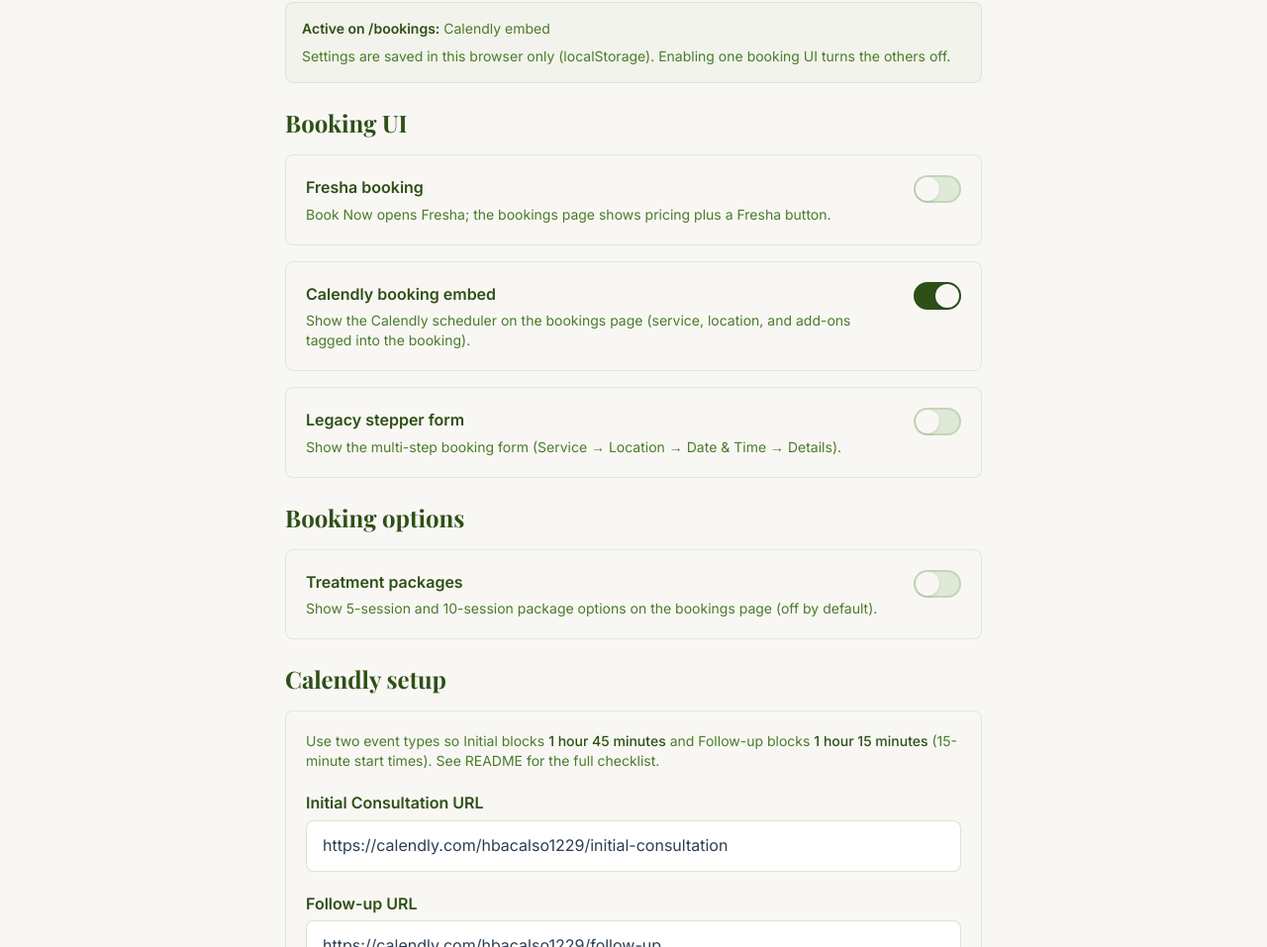
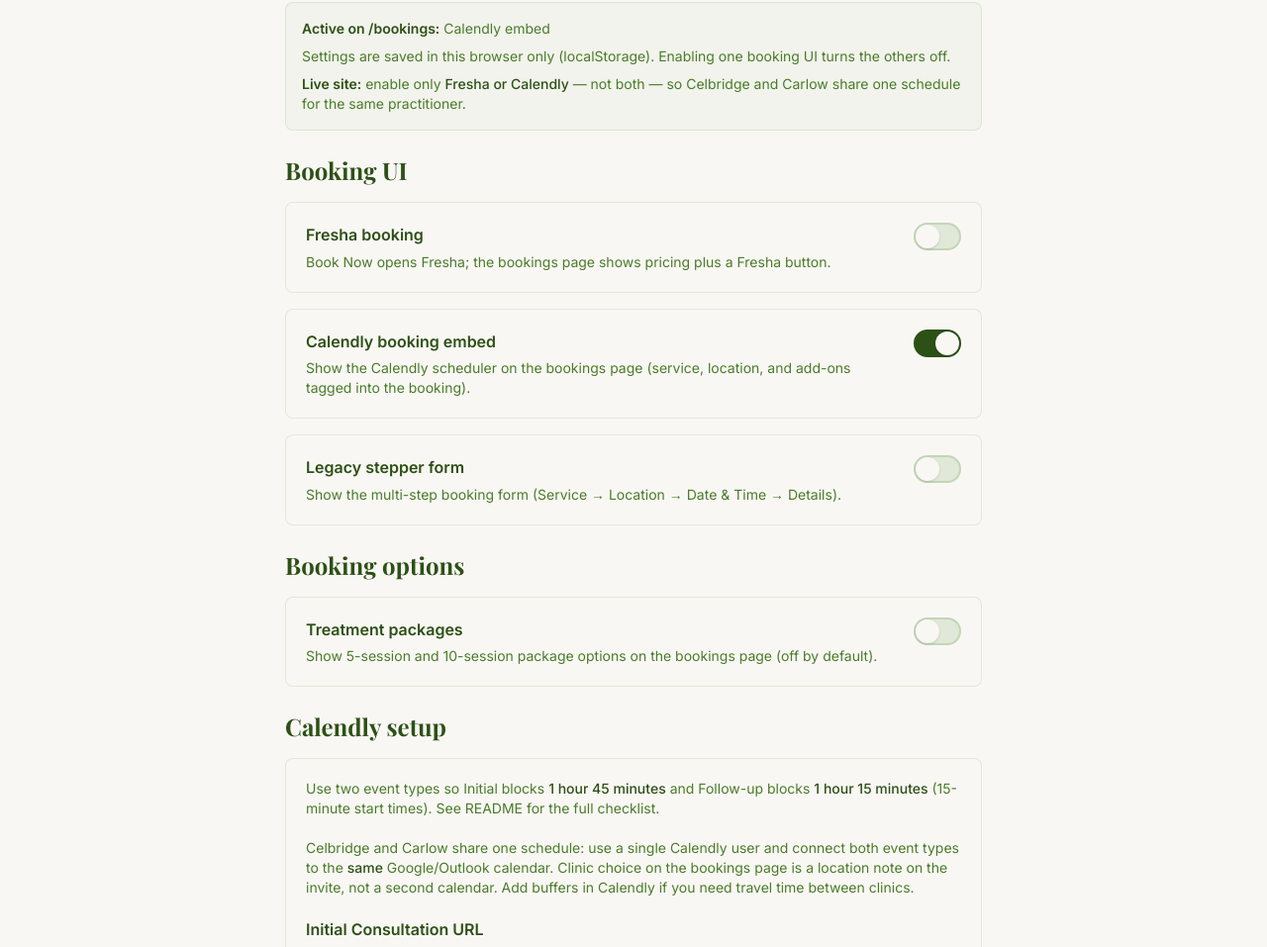
Before and after one commit to hbacalso1229/wellness-needles, a Next.js app: page /admin in a window 1280 px wide. Shown: the part 330-1287 px from the top of the page at 99% size. Built offline with nearby package versions, Linux system fonts and the light colour scheme; no server answers.

Commit message:
Document shared Celbridge/Carlow availability for Calendly and Fresha.

```diff
--- a/src/app/admin/page.tsx
+++ b/src/app/admin/page.tsx
@@ -194,6 +194,11 @@
               Settings are saved in this browser only (localStorage). Enabling one booking UI
               turns the others off.
             </p>
+            <p className="mt-2">
+              <span className="font-semibold text-primary">Live site:</span> enable only{' '}
+              <span className="font-medium text-primary">Fresha or Calendly</span> — not both —
+              so Celbridge and Carlow share one schedule for the same practitioner.
+            </p>
           </div>
 
           <div className="space-y-4">
@@ -247,7 +252,9 @@
                     Fresha booking URL
                   </label>
                   <p className="text-sm text-secondary mb-3">
-                    Paste your public Fresha booking link.
+                    Paste your public Fresha booking link. In Fresha, set up both clinic locations under
+                    one staff member so a booking at Celbridge blocks that time at Carlow (and vice
+                    versa).
                   </p>
                   <input
                     id="fresha-booking-url"
@@ -319,6 +326,12 @@
                   <span className="font-medium text-primary">1 hour 45 minutes</span> and Follow-up
                   blocks <span className="font-medium text-primary">1 hour 15 minutes</span> (15-minute
                   start times). See README for the full checklist.
+                </p>
+                <p className="text-sm text-secondary">
+                  Celbridge and Carlow share one schedule: use a single Calendly user and connect both
+                  event types to the <span className="font-medium text-primary">same</span> Google/Outlook
+                  calendar. Clinic choice on the bookings page is a location note on the invite, not a
+                  second calendar. Add buffers in Calendly if you need travel time between clinics.
                 </p>
 
                 <div>
--- a/src/app/bookings/page.tsx
+++ b/src/app/bookings/page.tsx
@@ -340,8 +340,8 @@
                   </h3>
                   <p className="text-sm text-secondary mb-4">
                     {activeTab === 'call-out'
-                      ? 'Choose which clinic area this home visit is booked under — it is tagged on your Calendly booking.'
-                      : 'Select which clinic you will attend — it is tagged on your Calendly booking.'}
+                      ? 'Choose which clinic area this home visit is noted under. Availability is shared across both clinics — one practitioner runs Celbridge and Carlow.'
+                      : 'Select which clinic you will attend. Availability is shared across both clinics — a booking at one location blocks that time at the other.'}
                   </p>
                   <div className="grid grid-cols-1 md:grid-cols-2 gap-4">
                     {clinicLocations.map((location) => (
```
Also changed, not shown: 1 other file (tests, documents, lock files or other folders).
